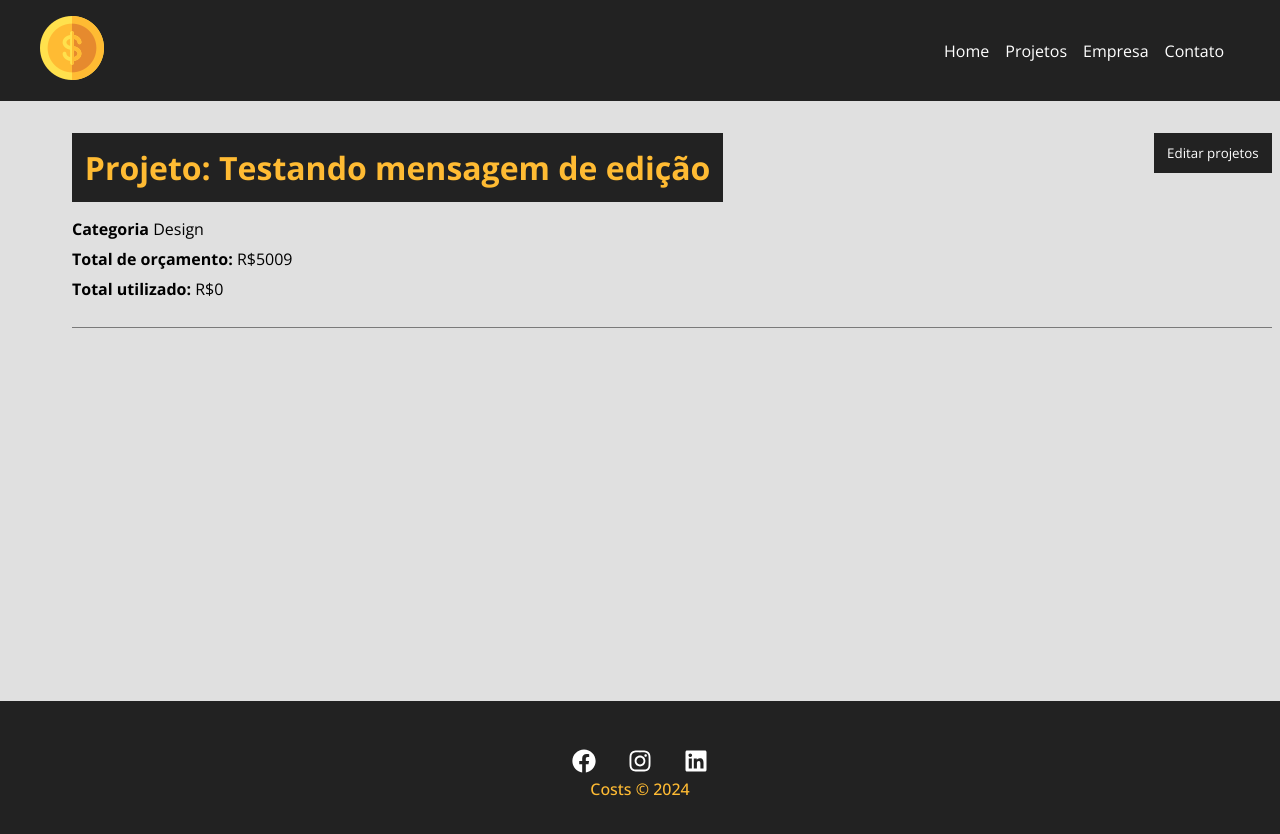
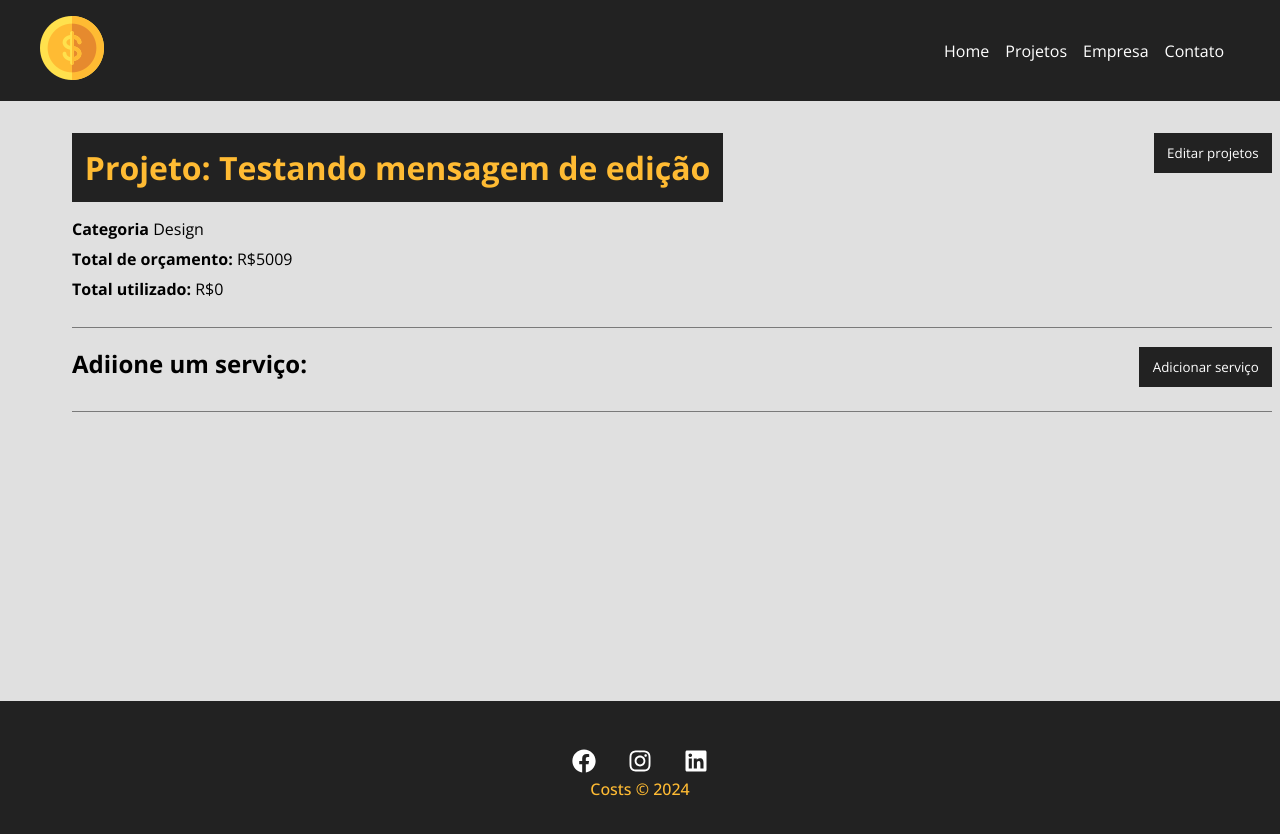
Before and after one commit to screm1n/costs-project, a React (Create React App) app in the folder costs/: page /project/30b5 in a window 1280 px wide. Shown: the top 834 px of the page. Built offline with nearby package versions, Linux system fonts and the light colour scheme; data requests are answered from the project's data file; the HTML template or start-up script is replaced by a standard one.

Commit message:
service form button

```diff
--- a/costs/src/components/pages/Project.js
+++ b/costs/src/components/pages/Project.js
@@ -13,6 +13,7 @@
 
     const [project, setProject] = useState([])
     const [showProjectForm, setShowProjectForm] = useState(false)
+    const [showServiceForm, setShowServiceForm] = useState(false)
     const [message, setMessage] = useState()
     const [type, setType] = useState()
 
@@ -61,6 +62,10 @@
         setShowProjectForm(!showProjectForm)
     }
 
+    function toggleServiceForm () {
+        setShowServiceForm(!showServiceForm)
+    }
+
     return (
     <>
         {project.name ? (
@@ -95,6 +100,12 @@
                             </div>
                         )}
                     </div>
+                    <div className={styles.service_form_container}>
+                            <h2>Adiione um serviço:</h2>
+                            <button className={styles.btn} onClick={toggleServiceForm}>
+                            {!showServiceForm ? 'Adicionar serviço' : 'Fechar'}
+                        </button>
+                    </div>
                 </Container>
             </div>
         ) : (
```
